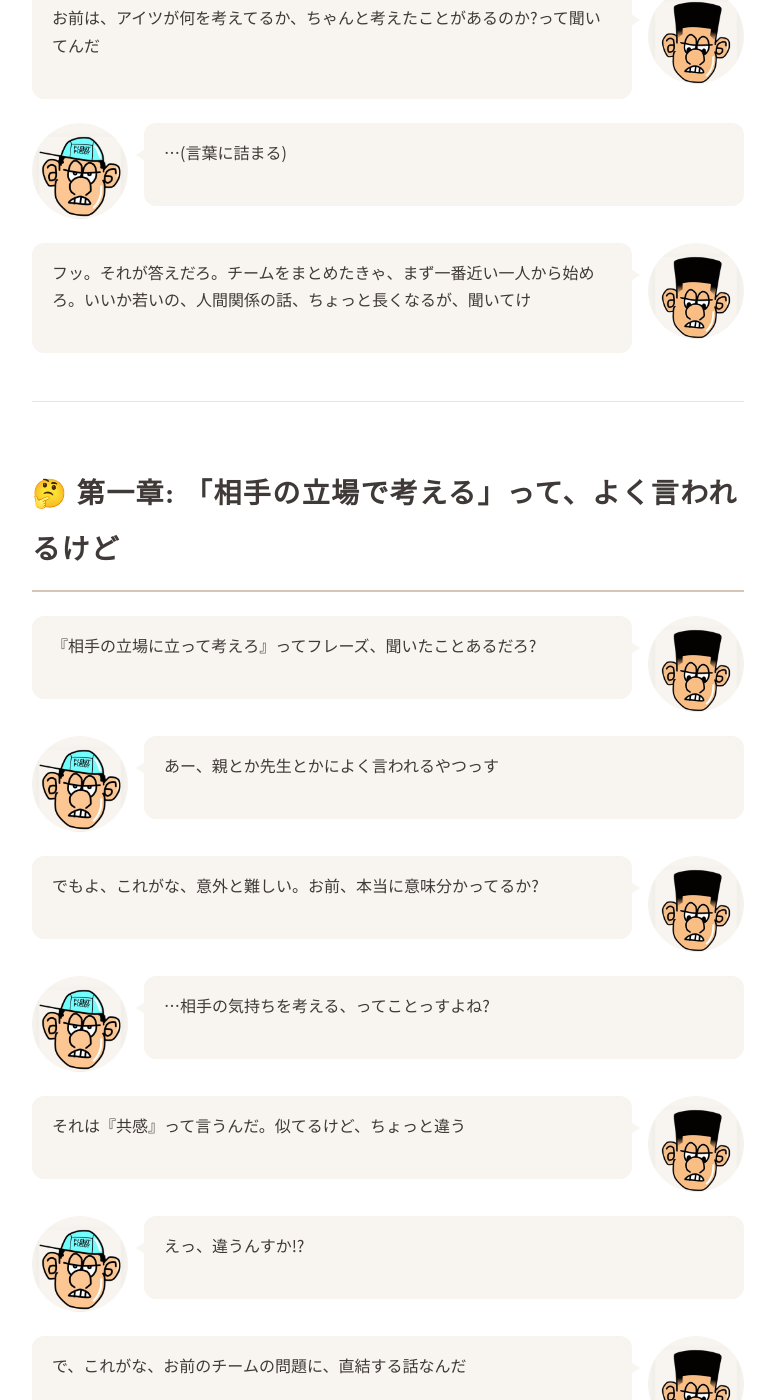
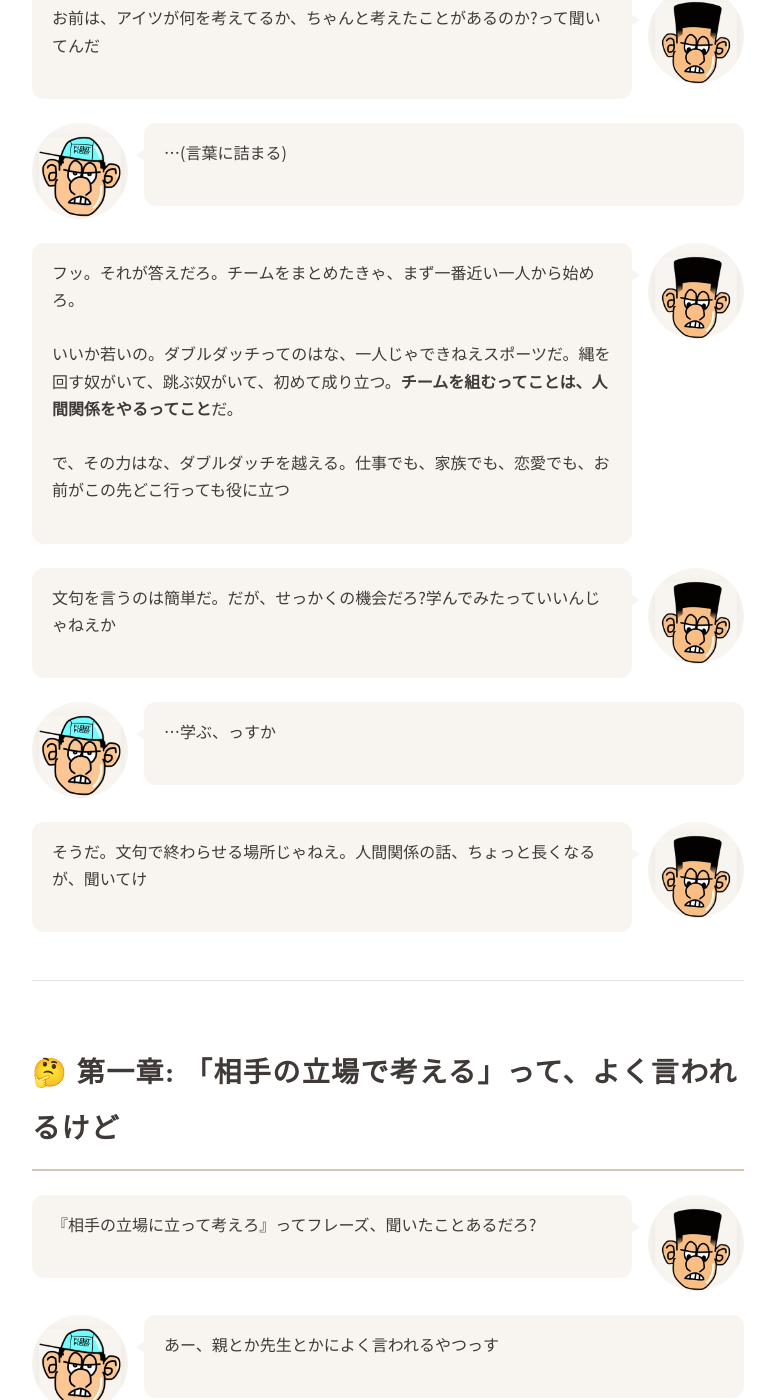
Before and after one commit to JunyaUnityDev/haribow-online-lesson-articles, a Jekyll site: the page built from _scheduled/perspective-taking-intro.md, in a window 1280 px wide and 1400 px high, scrolled down 2148 px. Shown: the whole window, without its empty margins (252-1027 px from the left). Built offline with Jekyll 4.4.1, drawn with Linux system fonts in a browser that asks for light colours; some web fonts are replaced.

Commit message:
Add Top's 'so why not learn while you're here' beat to prologue
Top now closes the prologue by spelling out: double dutch only works
because the team works, so being on a team is doing relationships, and
that skill ports out of the gym into work / family / relationships
forever. Hence: the team's friction isn't a thing to complain through,
it's a chance to learn. Lands right before 'long story, but listen up'.

```diff
--- a/_scheduled/perspective-taking-intro.md
+++ b/_scheduled/perspective-taking-intro.md
@@ -41,7 +41,13 @@ order: 10
 
 {% include character.html name="flekky" position="left" text="…(言葉に詰まる)" %}
 
-{% include character.html name="top" position="right" text="フッ。それが答えだろ。チームをまとめたきゃ、まず一番近い一人から始めろ。いいか若いの、人間関係の話、ちょっと長くなるが、聞いてけ" %}
+{% include character.html name="top" position="right" text="フッ。それが答えだろ。チームをまとめたきゃ、まず一番近い一人から始めろ。<br><br>いいか若いの。ダブルダッチってのはな、一人じゃできねえスポーツだ。縄を回す奴がいて、跳ぶ奴がいて、初めて成り立つ。**チームを組むってことは、人間関係をやるってこと**だ。<br><br>で、その力はな、ダブルダッチを越える。仕事でも、家族でも、恋愛でも、お前がこの先どこ行っても役に立つ" %}
+
+{% include character.html name="top" position="right" text="文句を言うのは簡単だ。だが、せっかくの機会だろ?学んでみたっていいんじゃねえか" %}
+
+{% include character.html name="flekky" position="left" text="…学ぶ、っすか" %}
+
+{% include character.html name="top" position="right" text="そうだ。文句で終わらせる場所じゃねえ。人間関係の話、ちょっと長くなるが、聞いてけ" %}
 
 ---
 
```
